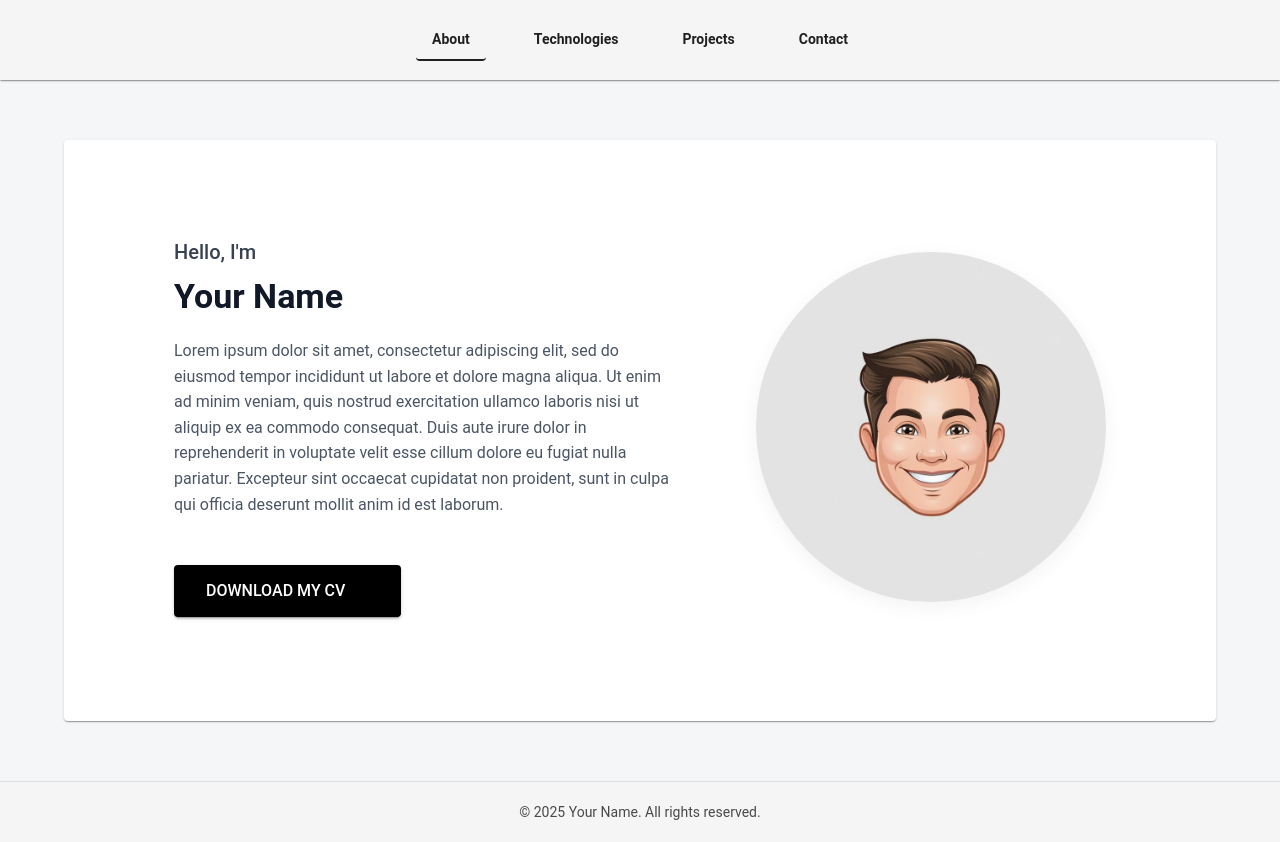
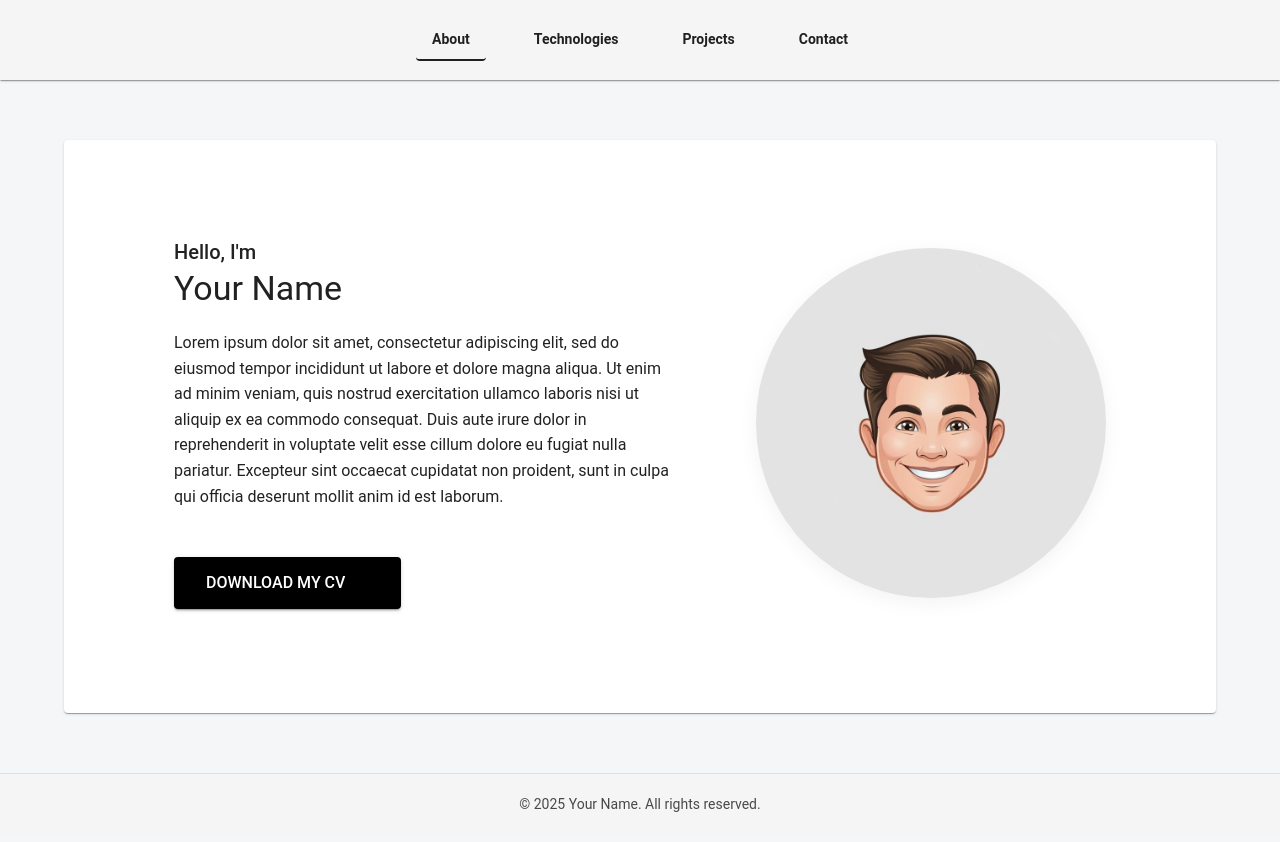
Before and after one commit to OfekSagiv/portfolio-page-spa, a React (Vite) app: page / in a window 1280 px wide. Built offline with nearby package versions, Linux system fonts and the light colour scheme; some icons are missing.

Commit message:
Refactored About section: replaced hardcoded CV button with reusable PrimaryButton component. Applied minor visual tweaks to spacing and alignment.

```diff
--- a/src/components/Technologies/Technologies.jsx
+++ b/src/components/Technologies/Technologies.jsx
@@ -4,7 +4,7 @@ import {
     Section,
     CardContainer,
     CardHeading
-} from "../layout/SectionLayout";
+} from "../common/SectionLayout.js";
 import {
     SkillsContainer,
 
--- a/src/components/about/About.jsx
+++ b/src/components/about/About.jsx
@@ -1,51 +1,43 @@
 import React from "react";
-import {Typography, Button} from "@mui/material";
+import {Typography} from "@mui/material";
 import DownloadIcon from "@mui/icons-material/Download";
 import aboutText from "../../constants/aboutText";
 import {
     Section,
     CardContainer,
-} from "../layout/SectionLayout.js";
+} from "../common/SectionLayout.js";
 import {
     StyledAvatar,
     CVButtonWrapper,
 } from "./About.styles";
 import Box from "@mui/material/Box";
+import PrimaryButton from "../common/PrimaryButton.jsx";
 
 const About = () => {
     return (
         <Section id="about">
             <CardContainer>
                 <Box>
-                    <Typography variant="h6" sx={{color: "#374151", mb: 1}}>
+                    <Typography variant="h6">
                         {aboutText.greeting}
                     </Typography>
-                    <Typography variant="h4" sx={{fontWeight: "bold", color: "#111827", pb: 2.5}}>
+                    <Typography variant="h4" sx={{pb: 2.5}}>
                         {aboutText.name}
                     </Typography>
                     <Typography
                         variant="body1"
-                        component="p"
-                        sx={{color: "#4b5563", maxWidth: 500, lineHeight: 1.6}}
+                        sx={{maxWidth: 500, lineHeight: 1.6}}
                     >
                         {aboutText.description}
                     </Typography>
 
                     <CVButtonWrapper>
-                        <Button
-                            variant="contained"
-                            color="primary"
-                            href="/cv.pdf"
-                            download
+                        <PrimaryButton
+                            href="/cv.pdf" download
                             endIcon={<DownloadIcon/>}
-                            sx={{
-                                px: 4,
-                                py: 1.5,
-                                fontSize: "1rem",
-                            }}
                         >
                             Download my CV
-                        </Button>
+                        </PrimaryButton>
                     </CVButtonWrapper>
                 </Box>
 
--- /dev/null
+++ b/src/components/common/PrimaryButton.jsx
@@ -0,0 +1,15 @@
+import React from "react";
+import Button from "@mui/material/Button";
+import { styled } from "@mui/material/styles";
+
+const StyledButton = styled(Button)(({ theme }) => ({
+    paddingLeft: theme.spacing(4),
+    paddingRight: theme.spacing(4),
+    paddingTop: theme.spacing(1.5),
+    paddingBottom: theme.spacing(1.5),
+    fontSize: "1rem",
+}));
+
+export default function PrimaryButton({ children, ...props }) {
+    return <StyledButton  variant="contained" color="primary" {...props}>{children}</StyledButton>;
+}
--- a/src/components/layout/SectionLayout.js
+++ b/src/components/common/SectionLayout.js
@@ -17,8 +17,6 @@ export const CardContainer = styled(Box)(({ theme }) => ({
     flexWrap: "wrap",
 }));
 
-
-
 export const CardHeading = styled(Typography)(({ theme }) => ({
     fontSize: "2rem",
     fontWeight: 600,
--- a/src/components/contact/Contact.jsx
+++ b/src/components/contact/Contact.jsx
@@ -4,7 +4,7 @@ import {
     Section,
     CardContainer,
 
-} from "../layout/SectionLayout.js";
+} from "../common/SectionLayout.js";
 
 const Contact = () => {
     return (
--- a/src/components/projects/Projects.jsx
+++ b/src/components/projects/Projects.jsx
@@ -2,7 +2,7 @@ import React from "react";
 import {
     Section,
     CardContainer,
-} from "../layout/SectionLayout.js";
+} from "../common/SectionLayout.js";
 
 
 const Projects = () => {
```
